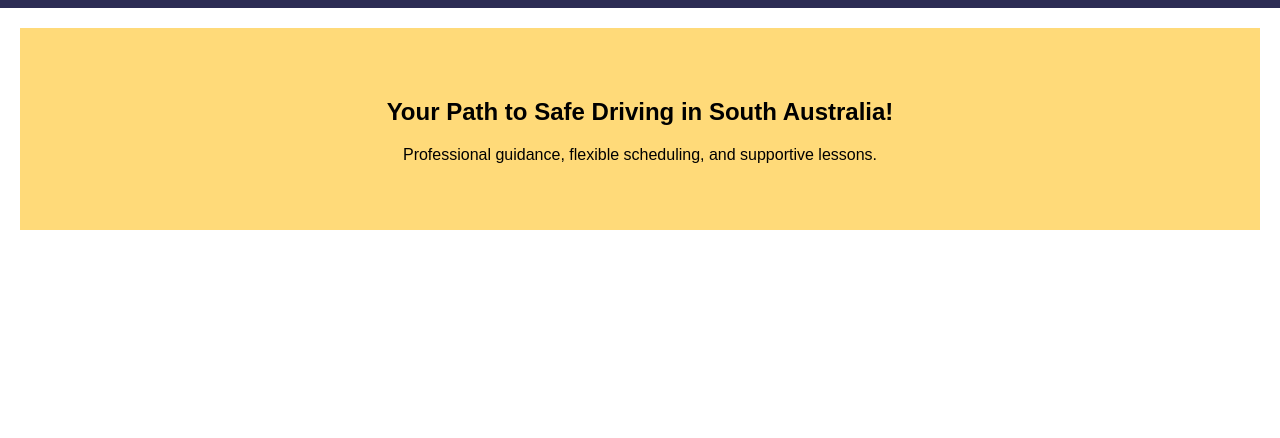
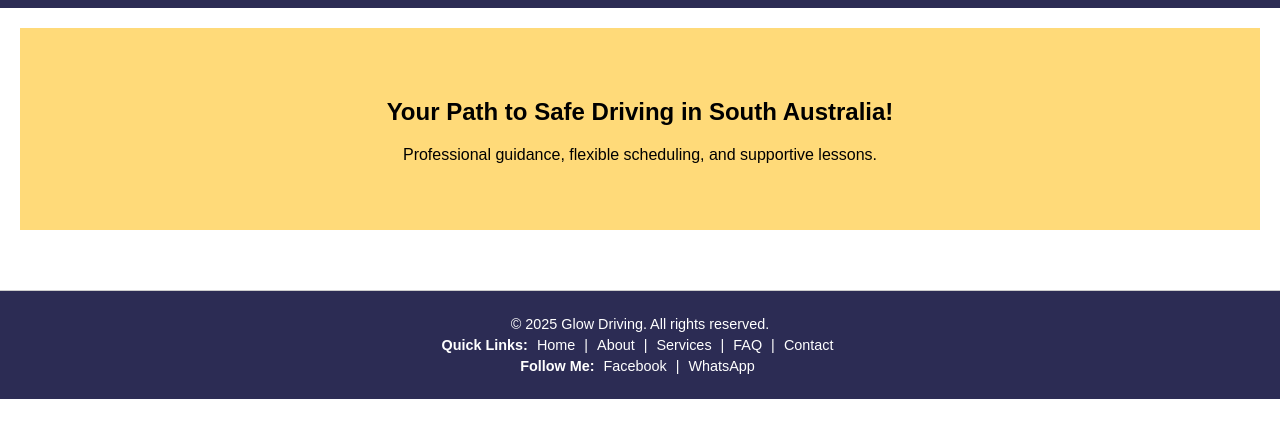
Before and after one commit to aarhira/GlowDriving, a plain HTML site: page index.html in a window 1280 px wide. Shown: the part 110-548 px from the top of the page. Drawn offline with Linux system fonts and the light colour scheme.

Commit message:
footer add

```diff
--- a/index.html
+++ b/index.html
@@ -26,6 +26,24 @@
       <p>Professional guidance, flexible scheduling, and supportive lessons.</p>
     </section>
   </main>
+  <footer>
+    <p>&copy; 2025 Glow Driving. All rights reserved.</p>
+
+    <p>
+      <strong>Quick Links:</strong>
+      <a href="index.html">Home</a> |
+      <a href="about.html">About</a> |
+      <a href="services.html">Services</a> |
+      <a href="faq.html">FAQ</a> |
+      <a href="contact.html">Contact</a>
+    </p>
+
+    <p>
+      <strong>Follow Me:</strong>
+      <a href="https://www.facebook.com/aarhira" target="_blank">Facebook</a> |
+      <a href="https://wa.me/61448014548" target="_blank">WhatsApp</a>
+    </p>
+  </footer>
   <script src="script.js"></script>
 </body>
 </html>
--- a/style.css
+++ b/style.css
@@ -29,3 +29,23 @@ form {
 label, input, textarea, button {
   margin-bottom: 10px;
 }
+footer {
+  background-color: #2c2c54;
+  text-align: center;
+  padding: 20px;
+  margin-top: 40px;
+  font-size: 0.9rem;
+  color: #fff;
+  border-top: 1px solid #ccc;
+}
+footer p {
+  margin: 5px 0;
+}
+footer a {
+  text-decoration: none;
+  color: #fff;
+  margin: 0 5px;
+}
+footer a:hover {
+  text-decoration: underline;
+}
```
